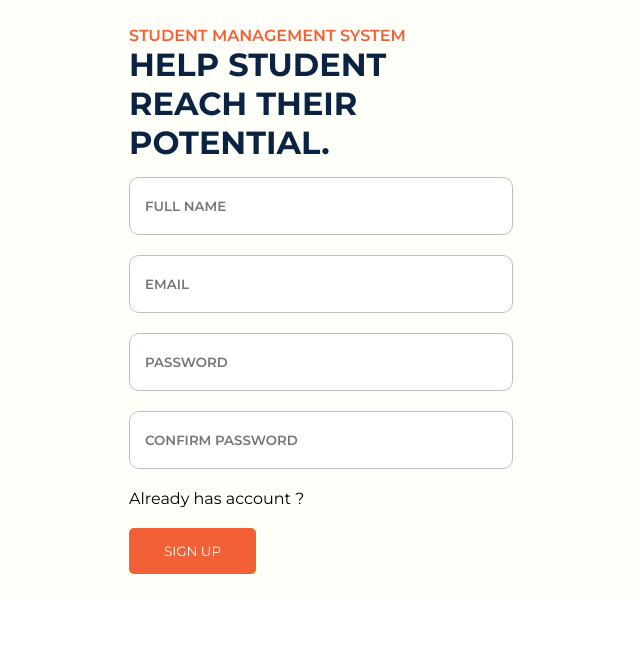
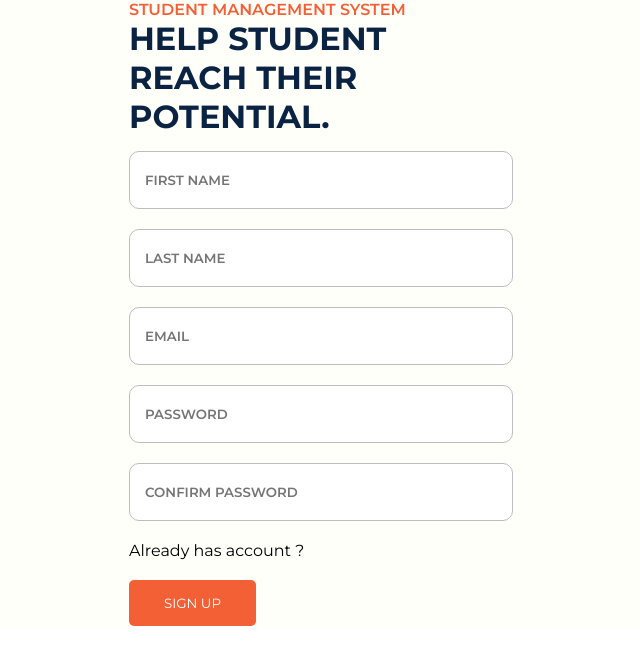
Before and after one commit to iambinod27/student-management-system-backend, a PHP site: page /pages/signup.php in a window 1280 px wide. Shown: the top 665 px of the page, without its empty margins (319-959 px from the left). Run offline with PHP 8.4, Linux system fonts and the light colour scheme.

Commit message:
refactor: changed in login and signup page code

```diff
--- a/pages/signup.php
+++ b/pages/signup.php
@@ -23,7 +23,8 @@
         <h1>Help Student Reach their potential.</h1>
     <?php
       if(isset($_POST["submit"])) {
-        $fullName =  $_POST['fullname'];
+        $firstname =  $_POST['firstname'];
+        $lastname =  $_POST['lastname'];
         $email =  $_POST['email'];
         $password =  $_POST['password'];
         $repeatPassword =  $_POST['confirmPassword'];
@@ -32,7 +33,7 @@
 
         $errors = array();
 
-        if(empty($fullName) OR empty($email) OR empty($password) OR empty($repeatPassword)) {
+        if(empty($firstname) OR empty($lastname) OR empty($email) OR empty($password) OR empty($repeatPassword)) {
             array_push($errors, "All fields are required");
         }
 
@@ -49,7 +50,7 @@
                 }
 
                 require_once "../database.php";
-                $sql = "SELECT * FROM user WHERE email = '$email'";
+                $sql = "SELECT * FROM users WHERE email = '$email'";
                 $result = mysqli_query($conn, $sql);
                 $rowCount = mysqli_num_rows($result);
                 if($rowCount > 0) {
@@ -63,11 +64,11 @@
                     }
                 } else {
                     // INSERT DATA IN DATABASE
-                    $sql = "INSERT INTO user (name, email, password) VALUES (?, ? , ?)";
+                    $sql = "INSERT INTO users (first_name, last_name, email, password) VALUES (?, ? , ?, ?)";
                     $stmt = mysqli_stmt_init($conn);
                     $prepareStmt = mysqli_stmt_prepare($stmt, $sql);
                     if($prepareStmt) {
-                        mysqli_stmt_bind_param($stmt,"sss", $fullName, $email, $passwordHashed);
+                        mysqli_stmt_bind_param($stmt,"ssss", $firstname, $lastname, $email, $passwordHashed);
                         mysqli_stmt_execute($stmt);
                         echo "<div class='success-info info'>Register Successfully,<a href='./login.php' class='form-link'>Login</a></div>";
                     } else {
@@ -79,7 +80,10 @@
 
         <form action="signup.php" method="post">
           <div class="form-group">
-            <input type="text" class="form-input" placeholder="Full Name" name="fullname" />
+            <input type="text" class="form-input" placeholder="First Name" name="firstname" />
+          </div>
+          <div class="form-group">
+            <input type="text" class="form-input" placeholder="Last Name" name="lastname" />
           </div>
           <div class="form-group">
             <input type="email" class="form-input" placeholder="Email" name="email" />
```
Also changed, not shown: pages/login.php (+2 -13 lines), table.php (+14 -0 lines).
